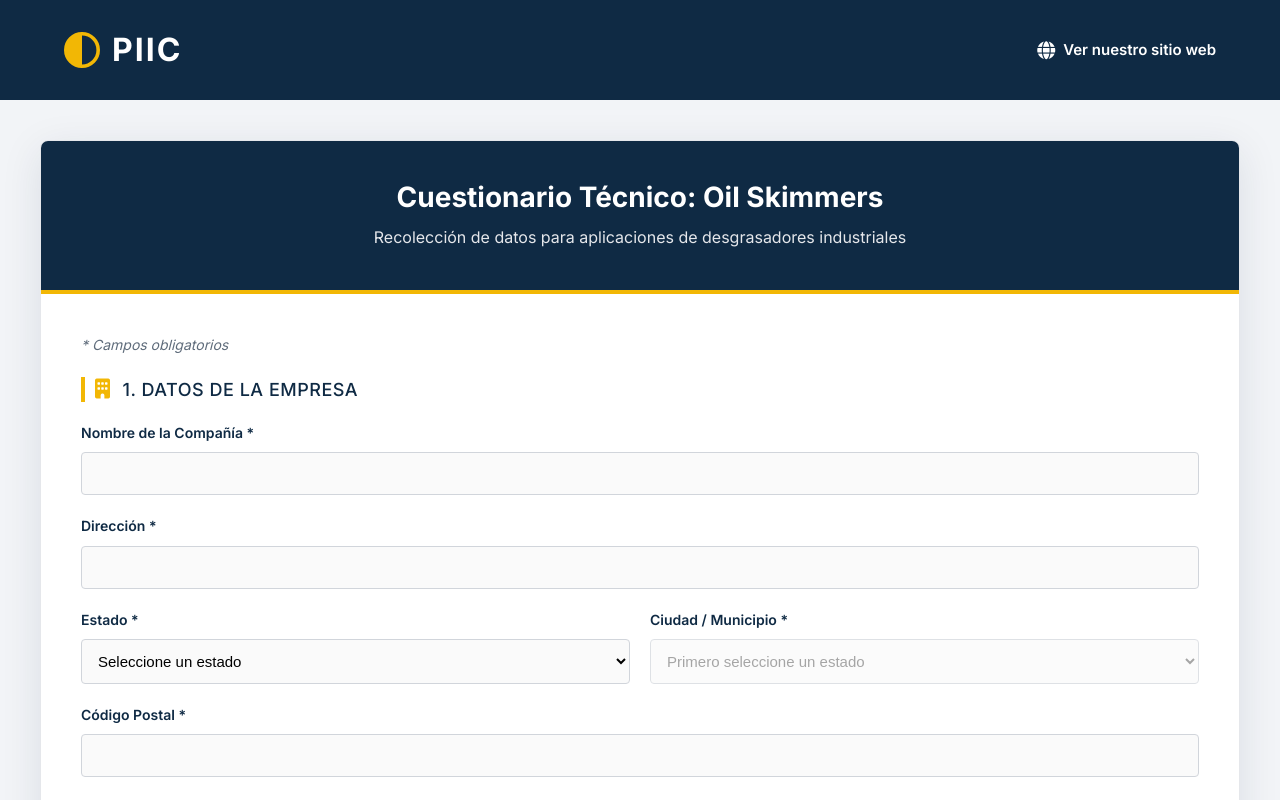
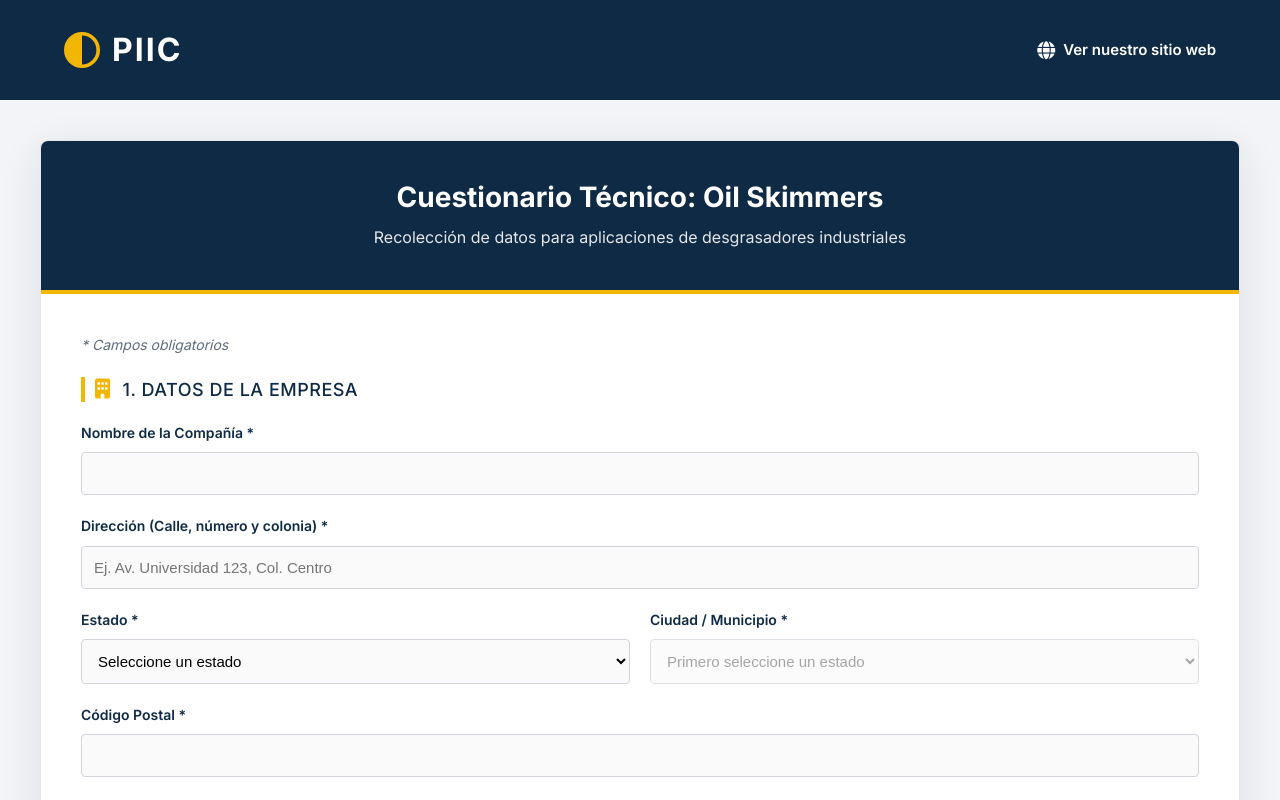
Before and after one commit to felipemiramontesr/piic, a React (Vite) app: page /cuestionario-oil-skimmers in a window 1280 px wide. Shown: the top 800 px of the page. Built offline with nearby package versions, Linux system fonts and the light colour scheme.

Commit message:
style: update address label to be more specific with calle, num, col

```diff
--- a/src/pages/OilSkimmersForm.tsx
+++ b/src/pages/OilSkimmersForm.tsx
@@ -186,8 +186,8 @@ export default function OilSkimmersForm() {
                                     <input required name="company_name" value={formData.company_name} onChange={handleChange} type="text" className="form-input" />
                                 </div>
                                 <div className="form-group col-span-2">
-                                    <label>Dirección *</label>
-                                    <input required name="address" value={formData.address} onChange={handleChange} type="text" className="form-input" />
+                                    <label>Dirección (Calle, número y colonia) *</label>
+                                    <input required name="address" value={formData.address} onChange={handleChange} type="text" className="form-input" placeholder="Ej. Av. Universidad 123, Col. Centro" />
                                 </div>
                                 <div className="form-group">
                                     <label>Estado *</label>
```
